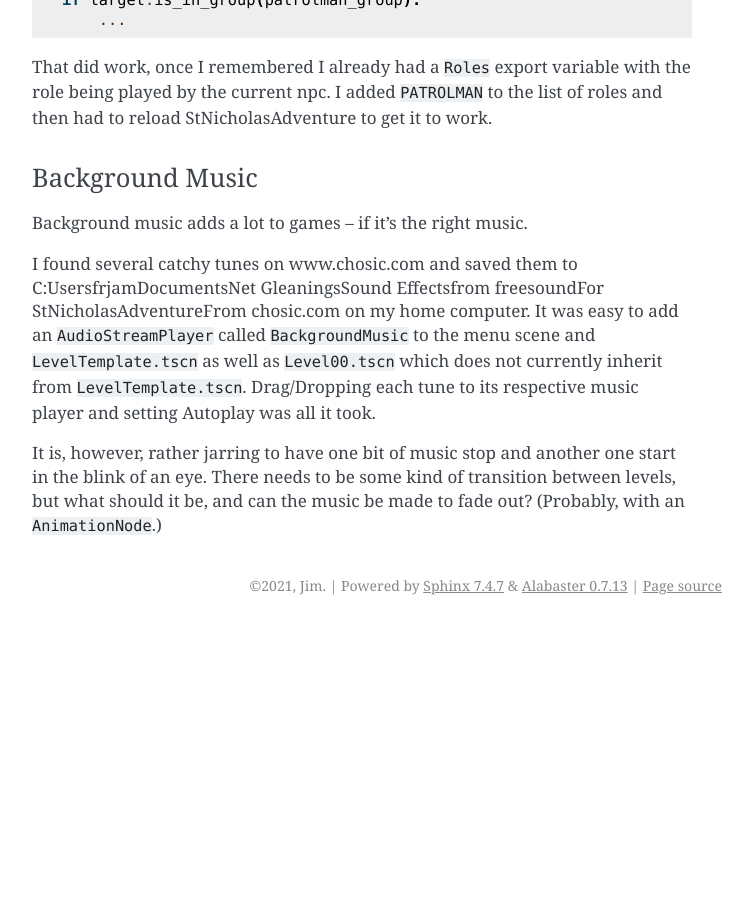
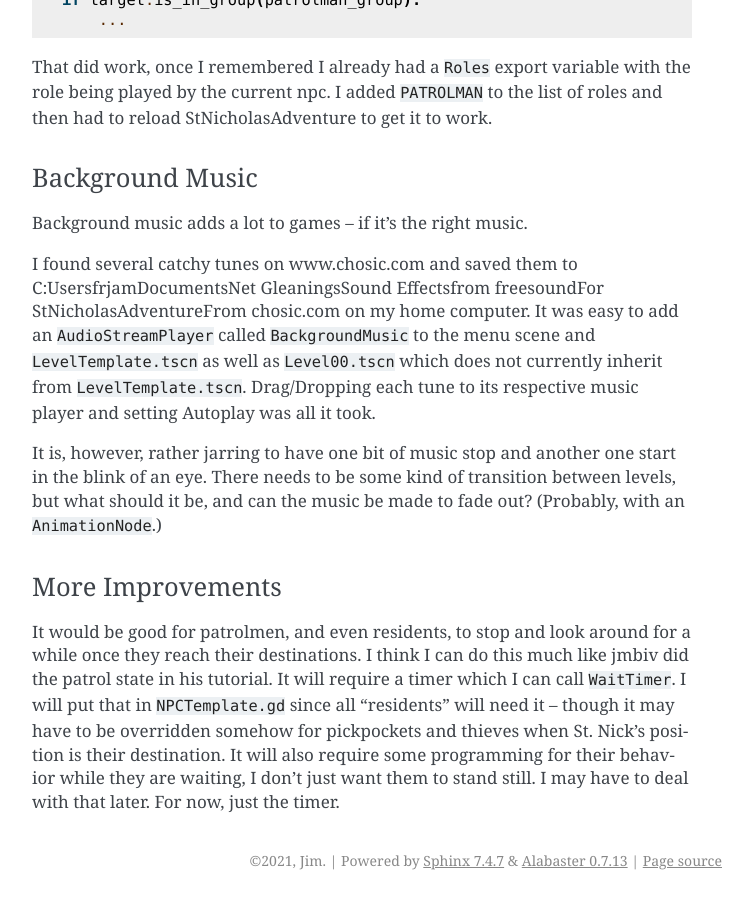
Before and after one commit to JMorris1575/Christmas2022, a Sphinx documentation site: the page built from docs/st_nick_game_dev.rst, in a window 1280 px wide and 900 px high, scrolled down 54977 px. Shown: the whole window, without its empty margins (388-1141 px from the left). Built offline with Sphinx 7.4.7, drawn with Linux system fonts in a browser that asks for light colours; before the commit the page ends 55602 px from its top, so only the background shows below that.

Commit message:
Working on resident waiting after reaching destination - they stop but don't always restart

```diff
--- a/docs/st_nick_game_dev.rst
+++ b/docs/st_nick_game_dev.rst
@@ -2186,3 +2186,13 @@ Drag/Dropping each tune to its respective music player and setting Autoplay was
 It is, however, rather jarring to have one bit of music stop and another one start in the blink of an eye. There needs
 to be some kind of transition between levels, but what should it be, and can the music be made to fade out? (Probably,
 with an ``AnimationNode``.)
+
+More Improvements
+=================
+
+It would be good for patrolmen, and even residents, to stop and look around for a while once they reach their
+destinations. I think I can do this much like jmbiv did the patrol state in his tutorial. It will require a timer which
+I can call ``WaitTimer``. I will put that in ``NPCTemplate.gd`` since all "residents" will need it -- though it may
+have to be overridden somehow for pickpockets and thieves when St. Nick's position is their destination. It will also
+require some programming for their behavior while they are waiting, I don't just want them to stand still. I may have to
+deal with that later. For now, just the timer.
```
